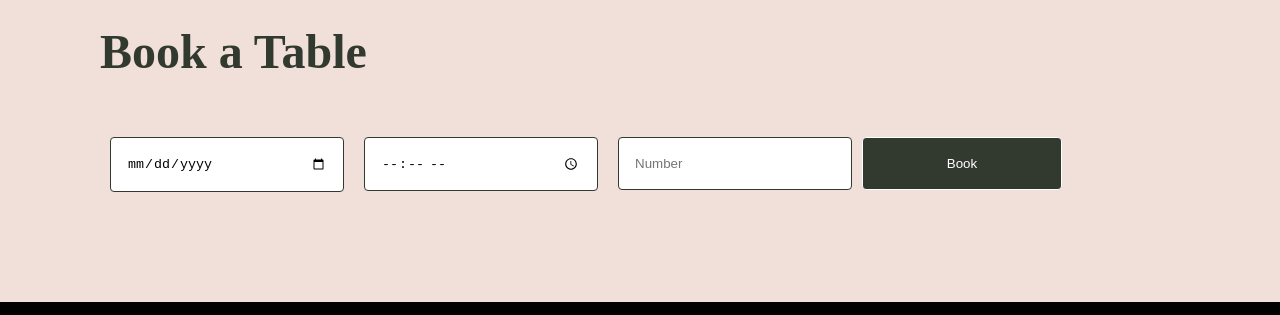
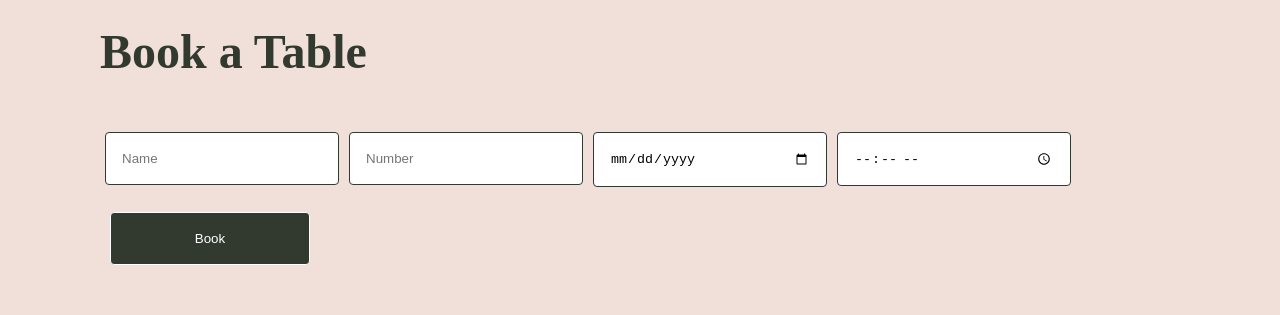
Before and after one commit to melika760/orderonline, a React (Create React App) app: page / in a window 1280 px wide. Shown: the part 2700-3015 px from the top of the page. Built offline with nearby package versions, Linux system fonts and the light colour scheme; some icons are missing; a web font is replaced by a local one.

Commit message:
adding hook

```diff
--- a/public/index.html
+++ b/public/index.html
@@ -28,6 +28,7 @@
   </head>
   <body>
     <noscript>You need to enable JavaScript to run this app.</noscript>
+    <div id="Overleys"></div>
     <div id="root"></div>
     <!--
       This HTML file is a template.
--- a/src/Components/Reserve.js
+++ b/src/Components/Reserve.js
@@ -1,12 +1,53 @@
 import styles from "./Reserve.module.css";
-import Button from "../UI/Button";
+import { useState } from "react";
+import Modal from "../UI/Modal/Modal";
+import useInput from "../hooks/use-input";
+import Button from "../UI/Button"
 export default function Reserve(){
+    const[modal,setmodal]=useState(false);
+    const{enteredvalue:enteredDate,haserror:Datehaserror,ValueIsvalid:DateisValid,InputchangeHandler:DateChangehandler,blured:Dateblured}=useInput(value=>value.trim()!=="")
+    const{enteredvalue:enteredName,haserror:Namehaserror,ValueIsvalid:NameisValid,InputchangeHandler:NameChangehandler,blured:Nameblured}=useInput(value=>value.trim()!=="")
+    const{enteredvalue:enteredTime,haserror:Timehaserror,ValueIsvalid:TimeisValid,InputchangeHandler:TimeChangehandler,blured:Timeblured}=useInput(value=>value.trim()!=="")
+    const{enteredvalue:enteredNum,haserror:Numhaserror,ValueIsvalid:NumisValid,InputchangeHandler:NumChangehandler,blured:Numblured}=useInput(value=>value.trim()!=="" && value<5)
+
+    function Submithandler(event){
+        event.preventDefault();
+    }
+    function closecard(){
+        setmodal(false)
+    }
+    function Showform(){
+        const formisNotvalid=!DateisValid || !NameisValid || !TimeisValid || !NumisValid;
+        if(formisNotvalid){
+            setmodal(false)
+            return;
+        }
+        setmodal(true)
+     }
     return(<div className={styles.wraper}>
         <h3>Book a Table</h3>
-        <form className={styles.form}>
-        <input type="date" placeholder="Date" className={styles.num}/>
-        <input type="time"  placeholder="Date" className={styles.set}/>
-        <input type="number" min={0}  placeholder="Number" className={styles.num}/>
-        <Button className={styles.btn}>Book</Button>
-    </form></div>)
+        <form className={styles.form} onSubmit={Submithandler}>
+        <input type="text"  placeholder="Name" className={styles.num} value={enteredName} onChange={NameChangehandler} onBlur={Nameblured}/>
+
+        <input type="number" min={0}  placeholder="Number" className={styles.num} value={enteredNum} onChange={NumChangehandler} onBlur={Numblured}/>
+
+        <input type="date" placeholder="Date" className={styles.num}  value={enteredDate} onChange={DateChangehandler} onBlur={Dateblured} />
+
+        <input type="time"  placeholder="Date" className={styles.set}  value={enteredTime} onChange={TimeChangehandler} onBlur={Timeblured}/>
+
+        <Button className={styles.btn} type="button" onClick={Showform}>Book</Button>
+        <div className={styles.errors}>
+    {Namehaserror && <p>please Enter your Name</p>}
+    {Numhaserror && <p>please Enter Number less than 5</p>}
+    {Datehaserror && <p>please select the date</p>}
+    {Timehaserror && <p>please select time</p>}
+    </div>
+    </form>
+
+    {modal && <Modal Onclose={closecard}>
+        <div className={styles.wrapform}><h3>Hello {enteredName}!</h3>
+        <p>You booked a table for {enteredNum} at {enteredTime} in {enteredDate}</p>
+        <p>We hope you enjoy your Time at Dominique's Cafe</p>
+        <Button className={styles.closebtn} type="button" onClick={closecard}>Close</Button></div></Modal>}
+    </div>)
 }
--- a/src/Components/Reserve.module.css
+++ b/src/Components/Reserve.module.css
@@ -8,11 +8,21 @@
     font-size: 48px;
     color: #323A30;
 }
+.wrapform{
+    display: block;
+    text-align: center;
+    margin: 0 auto;
+}
+.closebtn{
+    color: white;
+    background-color: #323A30;
+    width: 100px;
+}
 .num{
     padding: 18px 16px;
     border-radius: 4px;
 border: 1px solid  #323A30;
-margin: 10px;
+margin: 5px;
 width: 200px;
 cursor: pointer;
 }
@@ -20,7 +30,7 @@ cursor: pointer;
     padding: 16px 16px;
     border-radius: 4px;
 border: 1px solid  #323A30;
-margin: 10px;
+margin: 5px;
 width: 200px;
 cursor: pointer;
 }
@@ -29,7 +39,15 @@ cursor: pointer;
     background-color: #323A30;
     width: 200px;
     padding: 18px 16px;
+    cursor: pointer;
+    display: block;
+    margin-top: 20px;
+    margin-left: 10px;
 
+}
+.errors{
+    font-size: 14px;
+    color: rgba(255, 0, 0, 0.744);
 }
 @media (max-width:968px){
    .wraper{
--- /dev/null
+++ b/src/UI/Modal/Modal.js
@@ -0,0 +1,15 @@
+import ReactDom from "react-dom";
+import styles from "./Modal.module.css";
+import { Fragment } from "react";
+const Backdrop=props=>{
+    return(<div className={styles.backdrop} onClick={props.Onclose}></div>)
+}
+const Modaloverley=props=>{
+    return(<div className={styles.modalover}>{props.children}</div>)
+}
+export default function Modal(props){
+return(<Fragment>
+    {ReactDom.createPortal(<Backdrop onClick={props.Onclose}/>,document.getElementById("Overleys"))}
+    {ReactDom.createPortal(<Modaloverley>{props.children}</Modaloverley>,document.getElementById("Overleys"))}
+</Fragment>)
+}
--- /dev/null
+++ b/src/UI/Modal/Modal.module.css
@@ -0,0 +1,20 @@
+.backdrop{
+    position: fixed;
+    top: 0;
+    right: 0;
+    left: 0;
+    background-color: rgb(0, 0, 0,0.5);
+    width: 100%;
+    height: 100vh;
+}
+.modalover{
+    background-color: white;
+    border-radius: 8px;
+    margin: 0 auto;
+    padding: 50px;
+    position: fixed;
+    top: 5vh;
+    left: 25%;
+    width: 40%;
+    box-shadow: 0 2px 8px rgba(0, 0, 0, 0.25);
+}
--- /dev/null
+++ b/src/hooks/use-input.js
@@ -0,0 +1,15 @@
+import { useState } from "react";
+export default function useInput(validatevalue){
+    const[enteredvalue,setenteredvalue]=useState("");
+    const[touch,settouched]=useState(false)
+    const ValueIsvalid=validatevalue(enteredvalue);
+    const haserror=!ValueIsvalid && touch;
+
+    function InputchangeHandler(event){
+        setenteredvalue(event.target.value)
+    }
+    function blured(){
+        settouched(true)
+    }
+return{enteredvalue,haserror,ValueIsvalid,InputchangeHandler,blured}
+}
```
